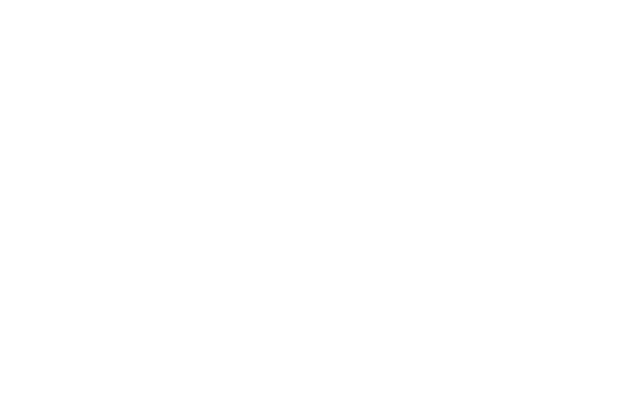
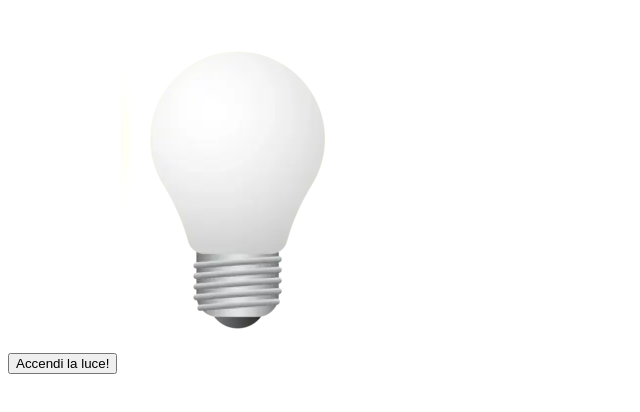
Before and after one commit to davide-delgiudice/js-dom-1, a plain HTML site: page index.html in a window 1280 px wide. Shown: the whole page, without its empty margins (0-640 px from the left). Drawn offline with Linux system fonts and the light colour scheme.

Commit message:
[UPD] add button and image

```diff
--- a/index.html
+++ b/index.html
@@ -6,6 +6,8 @@
     <title>Primi Passi col Dom</title>
 </head>
 <body>
+    <button>Accendi la luce!</button>
+    <img src="./img/white_lamp.png" alt="lampoff">
     <script src="script.js"></script>
 </body>
 </html>
```
